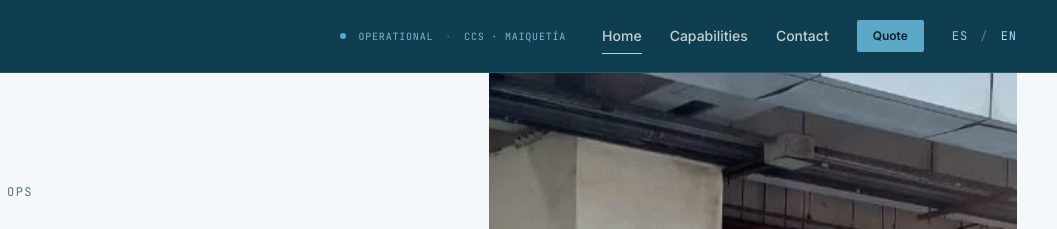
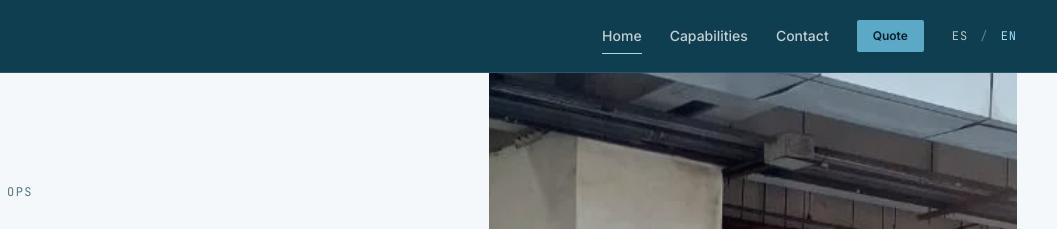
Before and after one commit to ungardev/jmchandling, an Astro site: page /en in a window 1280 px wide. Shown: the top 229 px of the page, 223-1280 px from the left. Built offline with nearby package versions, Linux system fonts and the light colour scheme; Astro itself is replaced by a stand-in of ours; no server answers.

Commit message:
refactor(header): remove OPERATIVO status indicator from navbar

```diff
--- a/src/components/global/Header.astro
+++ b/src/components/global/Header.astro
@@ -45,12 +45,6 @@ const isContact = currentPath.includes('/contacto') || currentPath.includes('/co
         </a>
 
         <div class="hidden items-center gap-7 lg:flex">
-          <div class="mr-2 hidden items-center gap-3 font-mono text-[10px] uppercase tracking-[0.08em] text-cargo-light/75 xl:flex" role="status">
-            <span class="h-1.5 w-1.5 rounded-full bg-cargo-emerald" aria-hidden="true"></span>
-            <span>{t('utilityBar.status')}</span>
-            <span class="text-cargo-light/40">·</span>
-            <span>{t('utilityBar.station')}</span>
-          </div>
           <a href={homePath} class="nav-link" class:list={[{ active: isHome }]} aria-current={isHome ? 'page' : undefined}>
             {t('nav.home')}
           </a>
```
